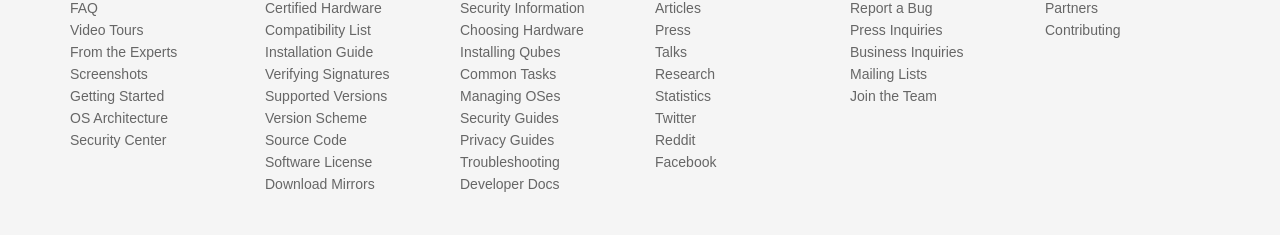
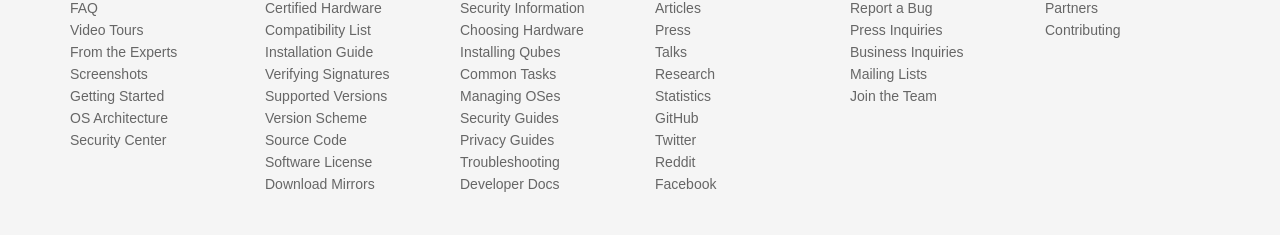
Before and after one commit to QubesOS/qubesos.github.io, a Jekyll site: the page built from news/index.html, in a window 1280 px wide. Shown: the part 486-721 px from the top of the page. Built offline with Jekyll 4.4.1, drawn with Linux system fonts in a browser that asks for light colours; some web fonts are replaced; grey boxes are pictures that could not be loaded.

Commit message:
Add GitHub footer link

```diff
--- a/_data/architecture.yml
+++ b/_data/architecture.yml
@@ -92,6 +92,8 @@
   - title: Statistics
     url: /statistics/
     icon: fa-bar-chart
+  - title: GitHub
+    url: https://github.com/QubesOS
   - title: Twitter
     url: https://twitter.com/QubesOS
   - title: Reddit
```
